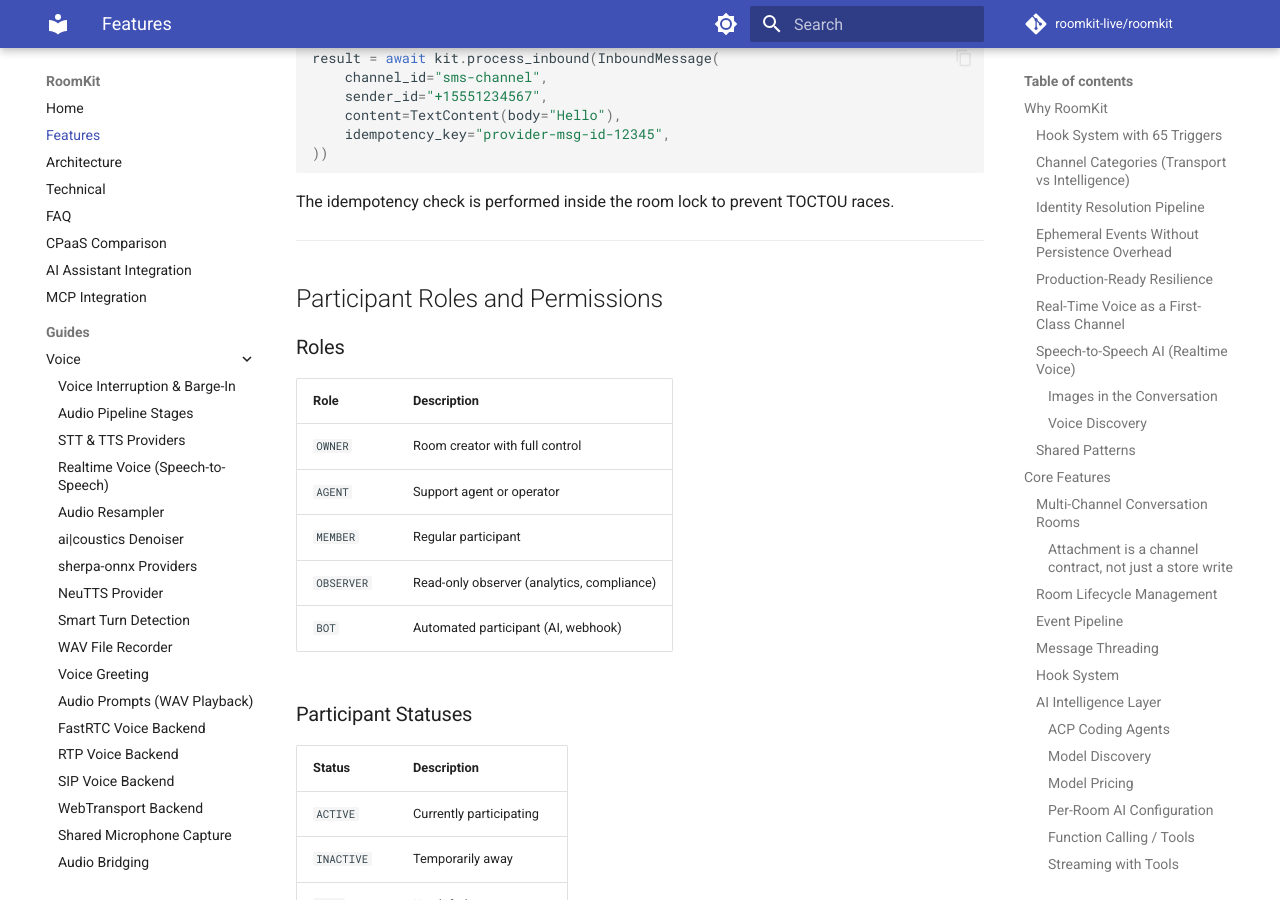
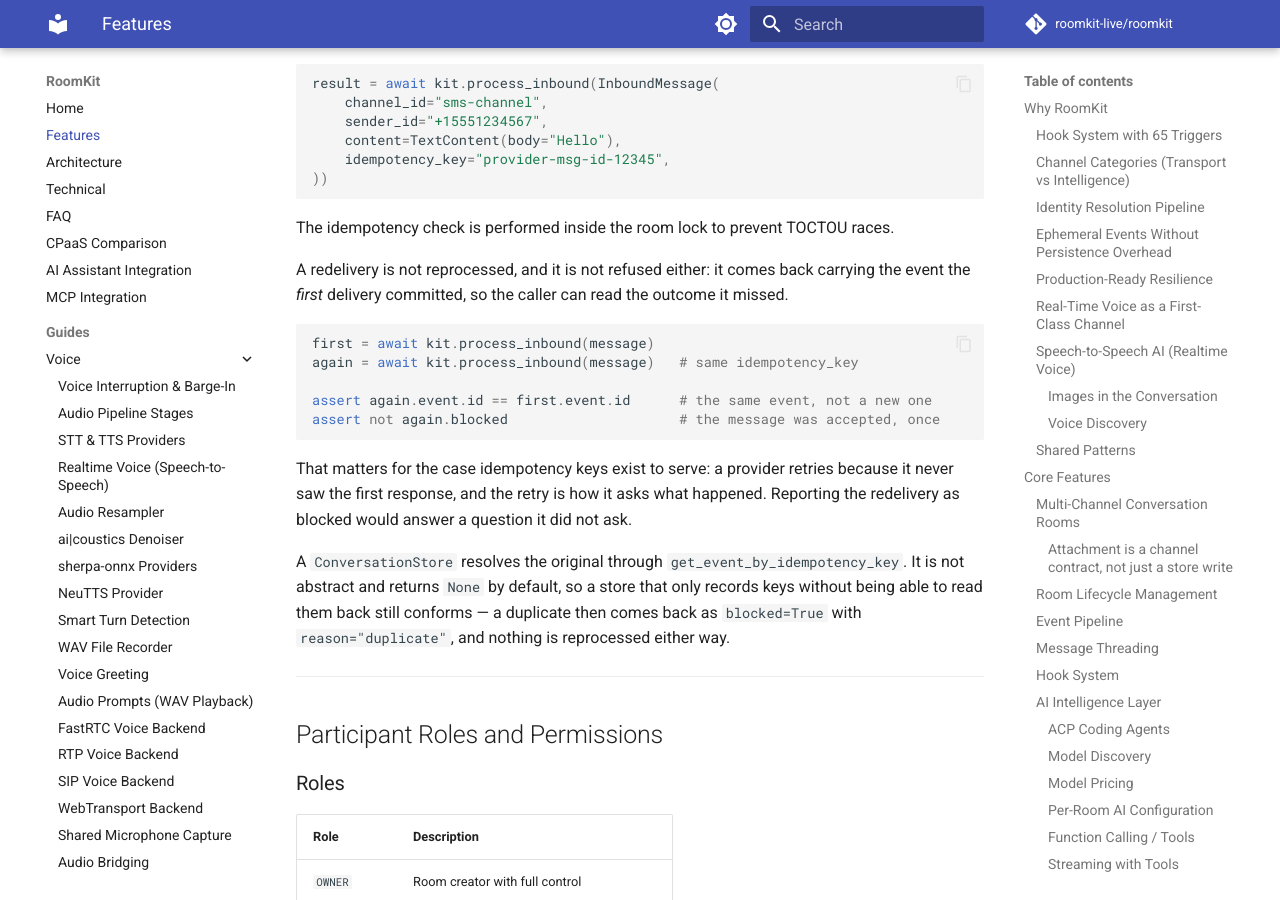
Before and after one commit to roomkit-live/roomkit-docs, an MkDocs documentation site: the page built from docs/features.md, in a window 1280 px wide and 900 px high, scrolled down 62761 px. Built offline with MkDocs 1.6.1 and Material for MkDocs 9.7.7, drawn with Linux system fonts in a browser that asks for light colours; comment, search, counter and statistics services are not loaded; some of the changed text lies outside the part shown.

Commit message:
docs: keyframe gating on the video bridge, and idempotent redelivery
Both document behaviour that changed in roomkit: the bridge now holds a
sender's delta frames until that sender has delivered a keyframe to the
receiver, bounded by keyframe_wait_s so a source that never answers PLI
cannot leave the receiver black; and a repeated idempotency_key comes
back carrying the event the first delivery committed instead of a
refusal.

The bridge config table was also missing keyframe_interval_s, which
predates this.

````diff
--- a/docs/features.md
+++ b/docs/features.md
@@ -235,7 +235,7 @@ Every message passes through a deterministic processing pipeline:
 3. **Channel conversion** -- `handle_inbound()` converts the raw message to a `RoomEvent`
 4. **Identity resolution** -- Identify the sender (optional, with timeout and channel filtering)
 5. **Room lock** -- Acquire per-room lock for atomic processing
-6. **Idempotency check** -- Reject duplicate messages by `idempotency_key`
+6. **Idempotency check** -- A repeated `idempotency_key` skips processing and returns the event the first delivery committed
 7. **Sync hooks** -- Content filtering, modification, or blocking (BEFORE_BROADCAST), before any persistence
 8. **Write-permission gate** -- A source whose binding cannot write (`READ_ONLY`/`NONE`, or muted) is stored `BLOCKED`, never `DELIVERED`; hook side effects are still collected
 9. **Edit/delete mutation** -- For `EDIT`/`DELETE` events, the target message is mutated only here -- after hooks allow the event -- so a moderation hook that blocks the edit leaves the target untouched
@@ -2495,6 +2495,29 @@ result = await kit.process_inbound(InboundMessage(
 
 The idempotency check is performed inside the room lock to prevent TOCTOU races.
 
+A redelivery is not reprocessed, and it is not refused either: it comes back
+carrying the event the *first* delivery committed, so the caller can read the
+outcome it missed.
+
+```python
+first = await kit.process_inbound(message)
+again = await kit.process_inbound(message)   # same idempotency_key
+
+assert again.event.id == first.event.id      # the same event, not a new one
+assert not again.blocked                     # the message was accepted, once
+```
+
+That matters for the case idempotency keys exist to serve: a provider retries
+because it never saw the first response, and the retry is how it asks what
+happened. Reporting the redelivery as blocked would answer a question it did
+not ask.
+
+A `ConversationStore` resolves the original through
+`get_event_by_idempotency_key`. It is not abstract and returns `None` by
+default, so a store that only records keys without being able to read them back
+still conforms — a duplicate then comes back as `blocked=True` with
+`reason="duplicate"`, and nothing is reprocessed either way.
+
 ---
 
 ## Participant Roles and Permissions
````
Also changed, not shown: docs/architecture.md (+1 -1 lines), docs/guides/video-bridge.md (+25 -0 lines), docs/technical.md (+1 -1 lines).
